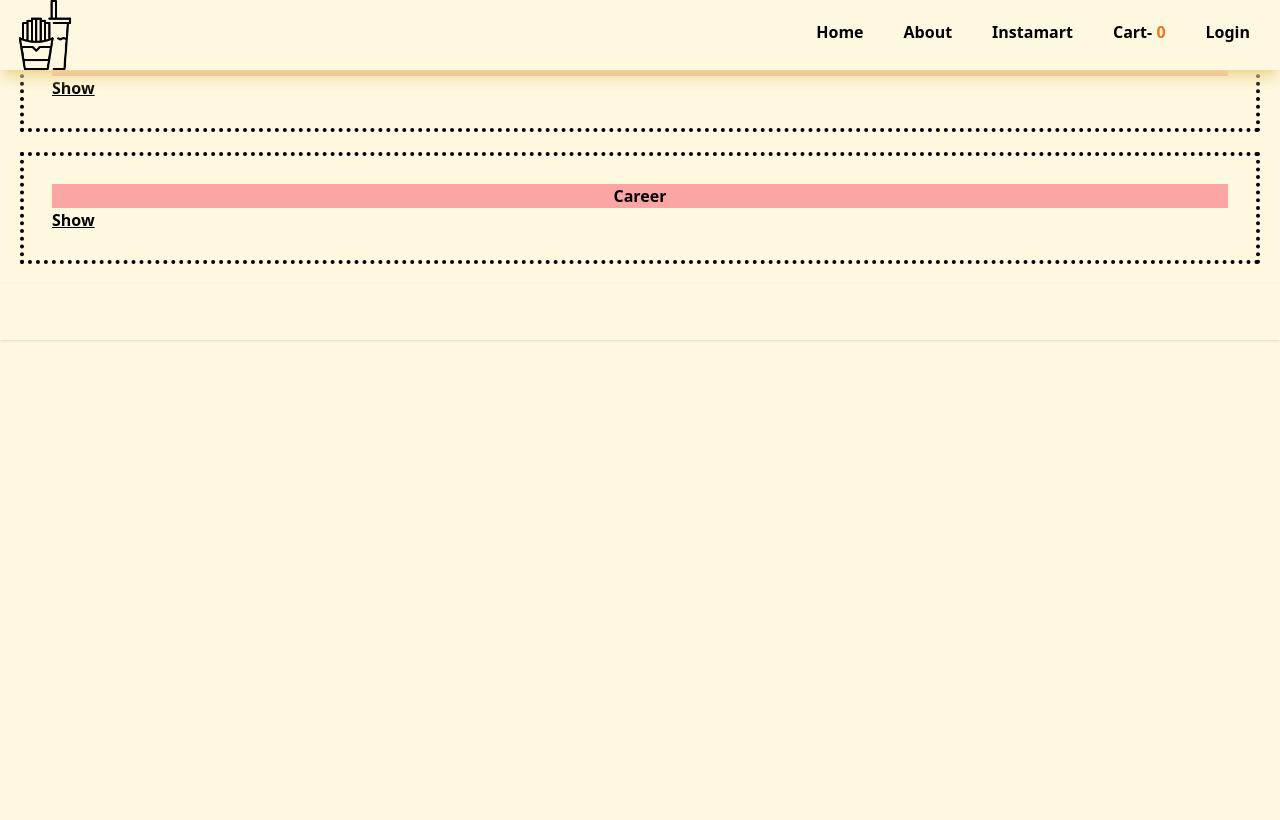
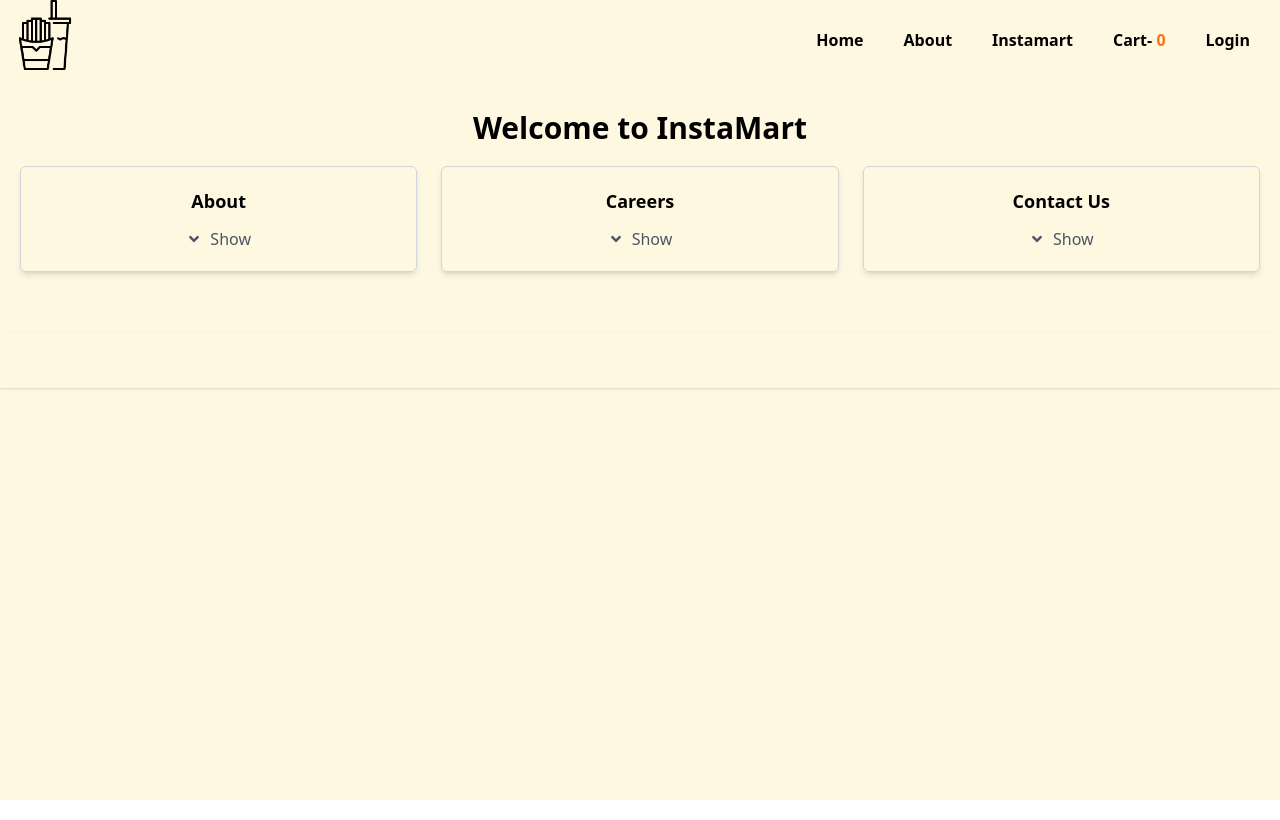
Before and after one commit to palak296/Swizo, a React (Vite) app: page /instamart in a window 1280 px wide. Built offline with nearby package versions, Linux system fonts and the light colour scheme.

Commit message:
updated header

```diff
--- a/src/Utiles/cartSlice.js
+++ b/src/Utiles/cartSlice.js
@@ -9,8 +9,8 @@ const cartSlice = createSlice({
     addItem: (state, action) => {
       state.items.push(action.payload);
     },
-    removeItem: (state) => {
-      state.items = state.items.pop();
+    removeItem: (state, action) => {
+      state.items = state.items.filter((item) => item.id !== action.payload);
     },
     clearItem: (state) => {
       state.items = [];
--- a/src/components/Body.jsx
+++ b/src/components/Body.jsx
@@ -46,21 +46,7 @@ const Body = () => {
   return (
     <div className="container">
       <div className="flex justify-center mob:flex-col">
-        <div className="w-1/2 px-4 relative search-container flex justify-center  bg-[#FFF8E1] ] pt-20 my-5">
-          <svg
-            xmlns="http://www.w3.org/2000/svg"
-            className="absolute top-20 bottom-0 w-6 h-6 my-auto text-gray-400 left-5"
-            fill="none"
-            viewBox="0 0 24 24"
-            stroke="currentColor"
-          >
-            <path
-              strokeLinecap="round"
-              strokeLinejoin="round"
-              strokeWidth={2}
-              d="M21 21l-6-6m2-5a7 7 0 11-14 0 7 7 0 0114 0z"
-            />
-          </svg>
+        <div className="w-1/2 px-4 relative search-container flex justify-center  bg-[#FFF8E1] ]  my-5">
           <input
             type="text"
             className="w-full py-3 pl-12 pr-4 text-gray-500 border rounded-xl outline-none bg-gray-50 focus:bg-white focus:border-indigo-600"
--- a/src/components/FoodItem.jsx
+++ b/src/components/FoodItem.jsx
@@ -1,7 +1,13 @@
+import { useDispatch } from "react-redux";
 import { ITEM_IMG_CDN } from "./constant";
+import { removeItem } from "../Utiles/cartSlice";
 
 const FoodItem = ({ id, name, price, description, cloudinaryImageId }) => {
-  console.log(name);
+  const dispatch = useDispatch();
+
+  const handleRemoveItem = () => {
+    dispatch(removeItem(id));
+  };
 
   return (
     <div
@@ -30,9 +36,11 @@ const FoodItem = ({ id, name, price, description, cloudinaryImageId }) => {
             alt={name}
           />
         )}
-        <button className="btn btn--primary w-[118px] h-[34px] mt-2.5 bg-green-500">
-          {" "}
-          ADD +
+        <button
+          className="btn btn--primary w-[118px] h-[34px] mt-2.5 bg-red-500"
+          onClick={handleRemoveItem}
+        >
+          Remove
         </button>
       </div>
     </div>
--- a/src/components/Header.jsx
+++ b/src/components/Header.jsx
@@ -3,82 +3,59 @@ import { useState } from "react";
 import logo from "../assets/logo.png";
 import { useSelector } from "react-redux";
 
-export const ImgComponent = ({ item, itemname }) => {
-  return (
-    <a href="/">
-      {" "}
-      <img className={itemname} alt={itemname} src={item} />{" "}
-    </a>
-  );
+export const Title = () => {
+  return <img className="logo ml-2.5 w-[70px]" alt="logo" src={logo} />;
 };
-export const Title = () => {
-  return <ImgComponent item={logo} itemname={"logo ml-2.5 w-[70px]"} />;
-};
-
-// testing
 
 export const NavComponent = () => {
   const cartItems = useSelector((store) => store.cart.items); //subscribed to the store. bridge between cart and store
 
   const [isLogged, setIsLogged] = useState(false);
   const handleLogin = () => setIsLogged(!isLogged);
+
   return (
-    <div className="">
     <ul className="flex max-w-2xl items-center justify-between mt-2.5 mr-2.5">
       <li className="p-2.5 px-5 font-bold hover:text-orange-500">
-          {" "}
         <Link to="/">
           <button className="nav--btn mob:w-12 mob:text-xs"> Home</button>
         </Link>
       </li>
       <li className="p-2.5 px-5 font-bold hover:text-orange-500">
-          {" "}
         <Link to="/about">
           <button className="nav--btn mob:w-12 mob:text-xs"> About</button>
-          </Link>{" "}
-        </li>
-        <li className="p-2.5 px-5 font-bold hover:text-orange-500">
-          {" "}
-          <Link to="/instamart">
-            <button className="nav--btn mob:w-12 mob:text-xs">
-              {" "}
-              Instamart
-            </button>
         </Link>
       </li>
       <li className="p-2.5 px-5 font-bold hover:text-orange-500">
-          {" "}
+        <Link to="/instamart">
+          <button className="nav--btn mob:w-12 mob:text-xs">Instamart</button>
+        </Link>
+      </li>
+      <li className="p-2.5 px-5 font-bold hover:text-orange-500">
         <Link to="/cart">
           <button className="nav--btn mob:w-12 mob:text-xs">
-              {" "}
             Cart- <span className="text-orange-500">{cartItems.length}</span>
           </button>
         </Link>
       </li>
       <li className="p-2.5 px-5 font-bold hover:text-orange-500">
-          {" "}
         <button
           className="nav--btn mob:w-12 mob:text-xs"
           onClick={() => {
             handleLogin();
           }}
         >
-            {" "}
           {isLogged ? "Logout " : "Login "}
         </button>
       </li>
     </ul>
-    </div>
   );
 };
 
-export const HeaderComponet = (state) => {
-  //trying to make a pull request
-
+export const HeaderComponet = () => {
   return (
-    <div className="flex justify-between bg-[#FFF8E1] shadow-lg shadow-[#edd791] fixed top-0 left-0 w-full h-[70px] z-50">
+    <div className="flex justify-between bg-[#FFF8E1] shadow-lg shadow-[#edd791]  top-0 left-0 w-full h-[70px]">
       <Title />
-      <NavComponent {...state} />
+      <NavComponent />
     </div>
   );
 };
--- a/src/components/Instamart.jsx
+++ b/src/components/Instamart.jsx
@@ -1,27 +1,65 @@
 import { useState } from "react";
-const Section=({title, text})=>{
-    const [isvisible, setisvisible]=useState(false);
+import { FaAngleDown, FaAngleUp } from "react-icons/fa";
 
-    return (
-        <div className="w- basis-[300px] mob:basis-[150px]">
-        <div className=" border-dotted border-4 border-black p-7 m-5">
+const Section = ({ title, text }) => {
+  const [isvisible, setisvisible] = useState(false);
 
-        <h1 className="font-bold text-black-300 bg-red-300 text-center" >{  title}</h1>
-        {!isvisible? <button className="font-bold underline" onClick={()=>{setisvisible(true)}}>Show</button>:
-        <button className="font-bold underline" onClick={()=>{setisvisible(false)}}>Hide</button>}
-        <p> {isvisible?text:"" }</p>
+  return (
+    <div className="w-full md:w-1/2 lg:w-1/3 mb-5 px-3">
+      <div className="border border-gray-300 p-5 rounded-md shadow-md">
+        <h1 className="font-bold text-lg mb-3 text-center">{title}</h1>
+        {!isvisible ? (
+          <button
+            className="flex items-center justify-center w-full text-gray-600 hover:text-gray-900 transition duration-300"
+            onClick={() => {
+              setisvisible(true);
+            }}
+          >
+            <FaAngleDown className="mr-2" />
+            Show
+          </button>
+        ) : (
+          <>
+            <button
+              className="flex items-center justify-center w-full text-gray-600 hover:text-gray-900 transition duration-300"
+              onClick={() => {
+                setisvisible(false);
+              }}
+            >
+              <FaAngleUp className="mr-2" />
+              Hide
+            </button>
+            <p className="mt-3">{isvisible ? text : ""}</p>
+          </>
+        )}
+      </div>
+    </div>
+  );
+};
+
+const InstaMart = () => {
+  return (
+    <div className="bg-[#FFF8E1] py-10">
+      <div className="max-w-screen-xl mx-auto px-5">
+        <h1 className="text-3xl font-bold mb-5 text-center">
+          Welcome to InstaMart
+        </h1>
+        <div className="flex flex-wrap -mx-3">
+          <Section
+            title="About"
+            text="Lorem ipsum dolor sit amet, consectetur adipiscing elit. Pellentesque auctor, nibh nec malesuada molestie, velit libero rutrum nunc, ut semper eros nunc eget enim. Pellentesque habitant morbi tristique senectus et netus et malesuada fames ac turpis egestas. Nullam dignissim magna vel eros sodales consectetur. Nulla vel eleifend lorem. "
+          />
+          <Section
+            title="Careers"
+            text="Lorem ipsum dolor sit amet, consectetur adipiscing elit. Pellentesque auctor, nibh nec malesuada molestie, velit libero rutrum nunc, ut semper eros nunc eget enim. Pellentesque habitant morbi tristique senectus et netus et malesuada fames ac turpis egestas. Nullam dignissim magna vel eros sodales consectetur. Nulla vel eleifend lorem. "
+          />
+          <Section
+            title="Contact Us"
+            text="Lorem ipsum dolor sit amet, consectetur adipiscing elit. Pellentesque auctor, nibh nec malesuada molestie, velit libero rutrum nunc, ut semper eros nunc eget enim. Pellentesque habitant morbi tristique senectus et netus et malesuada fames ac turpis e"
+          />
         </div>
-        </div>
-    )
-}
-const InstaMart=()=>{
-
-    return (
-        <>
-
-        <Section title="About" text="is simply dummy text of the printing and typesetting industry. Lorem Ipsum has been the industry's standard dummy text ever since the 1500s, when an unknown printer took a galley of type and scrambled it to make a type specimen book. It has survived not only five centuries, but also the leap into electronic typesetting, remaining essentially unchanged. It was popularised in the 1960s with the release of Letraset sheets containing Lorem Ipsum passages, and more recently with desktop publishing software like Aldus PageMaker including versions of Lorem Ipsum"/>
-        <Section title="Career" text="is simply dummy text of the printing and typesetting industry. Lorem Ipsum has been the industry's standard dummy text ever since the 1500s, when an unknown printer took a galley of type and scrambled it to make a type specimen book. It has survived not only five centuries, but also the leap into electronic typesetting, remaining essentially unchanged. It was popularised in the 1960s with the release of Letraset sheets containing Lorem Ipsum passages, and more recently with desktop publishing software like Aldus PageMaker including versions of Lorem Ipsum"/>
-        </>
-    )
-}
-export default InstaMart
+      </div>
+    </div>
+  );
+};
+export default InstaMart;
--- a/src/components/RestaurantMenu.jsx
+++ b/src/components/RestaurantMenu.jsx
@@ -83,13 +83,12 @@ const RestaurantMenu = () => {
                     />
                   )}
                   <button
-                    className="btn btn--primary w-[118px] h-[34px] mt-2.5 bg-green-500"
+                    className="btn btn--primary w-[118px] h-[34px] mt-2.5 bg-green-500 text-white font-bold text-lg px-4 py-2 rounded-md shadow-md transition-all duration-300 hover:bg-green-600 hover:text-white focus:outline-none focus:ring-2 focus:ring-green-400"
                     onClick={() => {
                       handleAddItem(item);
                     }}
                   >
-                    {" "}
-                    ADD +
+                    Add +
                   </button>
                 </div>
               </div>
```
Also changed, not shown: src/components/About.jsx (+64 -5 lines), src/components/Cart.jsx (+19 -4 lines). Lines whose indentation alone changed are shown as unchanged.
